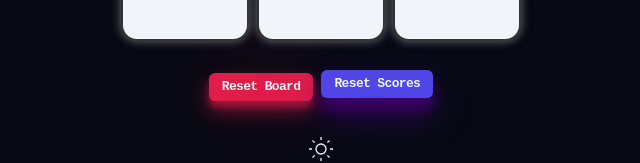
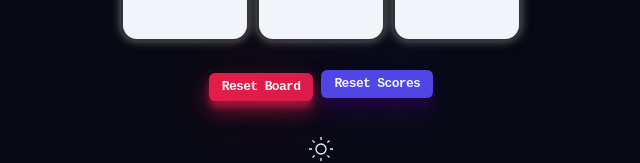
Before and after one commit to BillyStorm01/final__tictactoe, a React (Vite) app: page / in a window 1280 px wide. In both pictures the pointer is over the button "Reset Scores". Shown: the part 444-607 px from the top of the page, without its empty margins (319-959 px from the left). Built offline with nearby package versions, Linux system fonts and the light colour scheme.

Commit message:
Styling Save

```diff
--- a/src/styles/utils.css
+++ b/src/styles/utils.css
@@ -45,17 +45,17 @@
   color: #f1f5f9;
   padding: 0.5em 1em;
   border-radius: 6px;
-  box-shadow: 0 12px 24px rgba(75, 0, 130, 0.8),
-    0 8px 10px rgba(75, 0, 130, 0.7),
-    0 0 150px -10px var(--clr-indigo);
+  box-shadow: 0 10px 20px rgba(75, 0, 130, 0.5),
+    0 6px 6px rgba(75, 0, 130, 0.5),
+    0 0 100px -10px var(--clr-indigo);
   transition: transform 0.3s, box-shadow 0.3s;
 }
 
 .btn2:hover {
   transform: translateY(-3px);
-  box-shadow: 0 16px 32px rgba(75, 0, 130, 0.6),
-    0 12px 12px rgba(75, 0, 130, 0.6),
-    0 0 160px -10px var(--clr-indigo);
+  box-shadow: 0 14px 28px rgba(75, 0, 130, 0.25),
+    0 10px 10px rgba(75, 0, 130, 0.22),
+    0 0 120px -10px var(--clr-indigo)
 }
 
 
```
